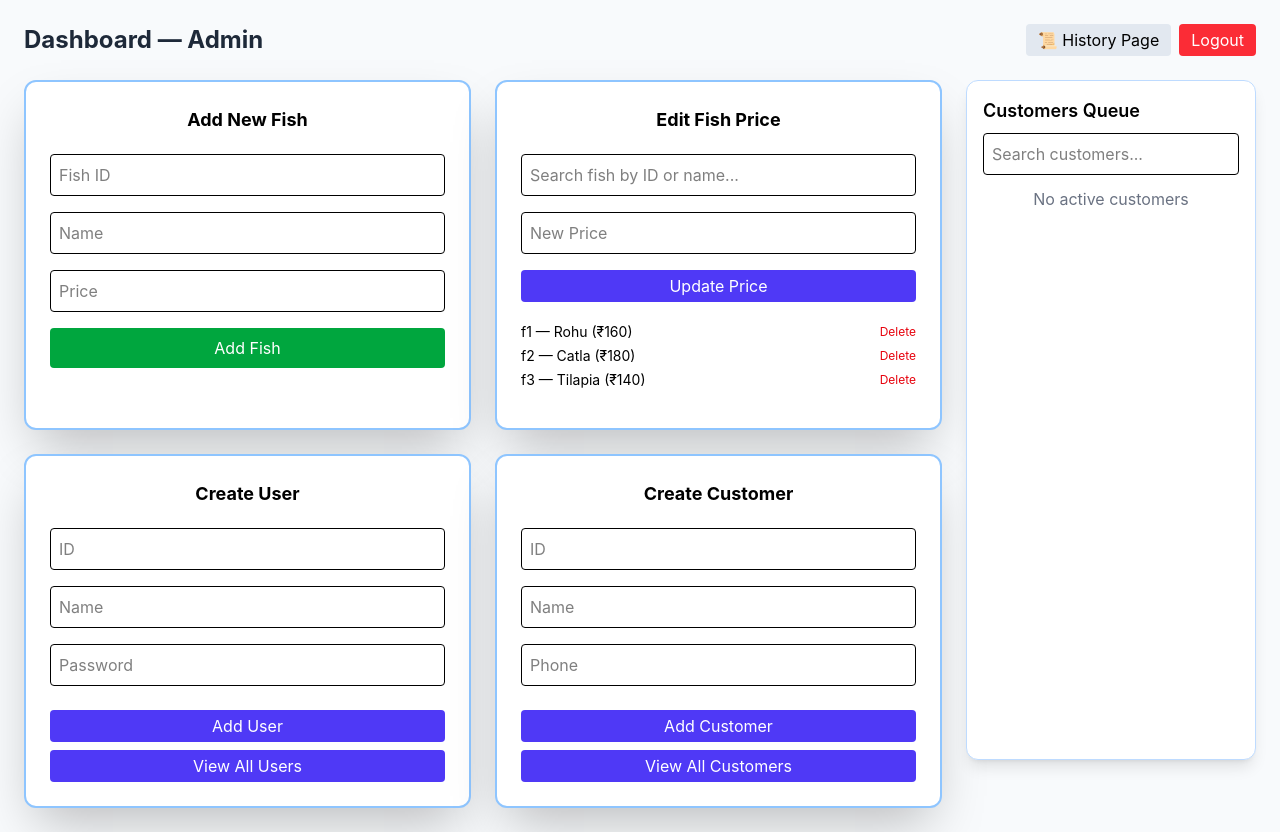
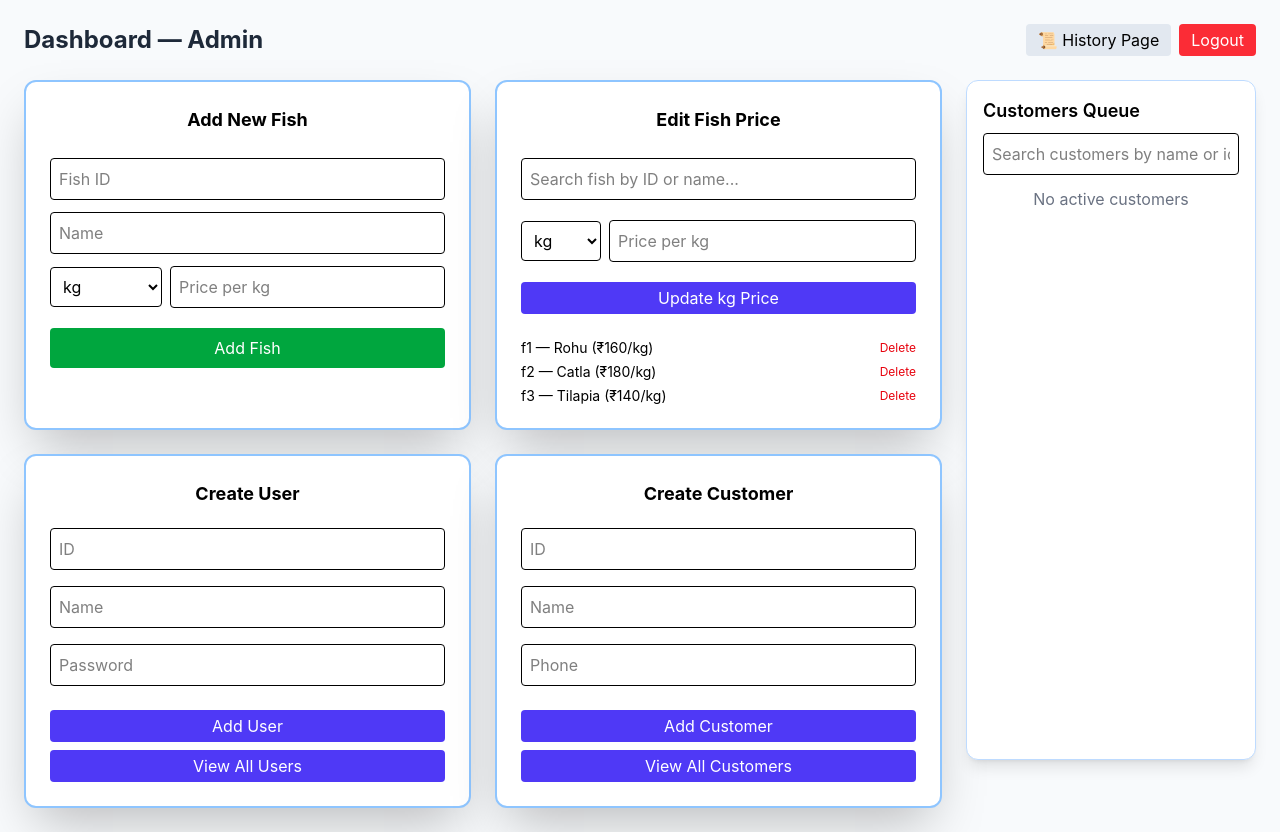
Before and after one commit to pranavtss/billingSystem, a React (Vite) app: page /admin in a window 1280 px wide. Built offline with nearby package versions, Linux system fonts and the light colour scheme.

Commit message:
added extra quantity box with kg

```diff
--- a/src/App.jsx
+++ b/src/App.jsx
@@ -94,19 +94,51 @@ export default function App() {
 
   // Add fish
   function addFish(fish) {
-    if (!fish.id || !fish.name || (fish.price === undefined || fish.price === "")) return { ok:false, msg:"Provide id,name,price" };
+    if (!fish.id || !fish.name) return { ok:false, msg:"Provide id and name" };
     if (data.fishes.find((f) => f.id === fish.id)) return { ok:false, msg:"Fish id exists" };
-  const next = { ...data, fishes: [...data.fishes, { ...fish, price: Number(fish.price) }] };
-  setData(next);
-  saveData(next);
-  return { ok:true };
+    // If unit is kg, price per kg is required
+    const unit = fish.unit || 'kg';
+    if (unit === 'kg' && (fish.price === undefined || fish.price === "")) return { ok:false, msg:"Provide price per kg for kg unit" };
+    // default boxPrice to 0 when not provided
+    const boxPriceNum = fish.boxPrice === undefined || fish.boxPrice === "" ? 0 : Number(fish.boxPrice);
+    const priceNum = fish.price === undefined || fish.price === "" ? 0 : Number(fish.price);
+    const nextFish = { ...fish, unit, price: priceNum, boxPrice: boxPriceNum };
+    const next = { ...data, fishes: [...data.fishes, nextFish] };
+    setData(next);
+    saveData(next);
+    return { ok:true };
   }
 
   // Edit fish rate by id or name
-  function editFishPrice(identifier, price) {
+  function editFishPrice(identifier, price, unit = 'kg') {
     if (!identifier || price === undefined || price === "") return { ok:false, msg:"Provide identifier & price" };
     const fishes = data.fishes.map((f) => {
-      if (f.id === identifier || f.name.toLowerCase() === String(identifier).toLowerCase()) return { ...f, price: Number(price) };
+      if (f.id === identifier || f.name.toLowerCase() === String(identifier).toLowerCase()) {
+          if (unit === 'box') return { ...f, boxPrice: Number(price) };
+          if (unit === 'both') return { ...f, price: Number(price), boxPrice: Number(price) };
+          return { ...f, price: Number(price) };
+        }
+      return f;
+    });
+    setData({ ...data, fishes });
+    return { ok:true };
+  }
+
+  // Edit both kg and box prices in one atomic update
+  function editFishPrices(identifier, kgPrice, boxPrice) {
+    if (!identifier) return { ok:false, msg: "Provide identifier" };
+    // Allow empty strings to mean "leave unchanged"; convert provided values
+    const hasKg = kgPrice !== undefined && String(kgPrice) !== "";
+    const hasBox = boxPrice !== undefined && String(boxPrice) !== "";
+    if (!hasKg && !hasBox) return { ok:false, msg: "Provide at least one price" };
+    const fishes = data.fishes.map((f) => {
+      if (f.id === identifier || f.name.toLowerCase() === String(identifier).toLowerCase()) {
+        return {
+          ...f,
+          price: hasKg ? Number(kgPrice) : f.price,
+          boxPrice: hasBox ? Number(boxPrice) : (f.boxPrice === undefined ? 0 : f.boxPrice)
+        };
+      }
       return f;
     });
     setData({ ...data, fishes });
@@ -114,7 +146,7 @@ export default function App() {
   }
 
   // User adds a purchase -> goes into pending[customerId] (multiple items allowed)
-  function addPurchase({ userId, customerId, fishId, qty, priceOverride }) {
+  function addPurchase({ userId, customerId, fishId, qty, unit = 'kg', priceOverride }) {
     if (!userId || !customerId || !fishId || !qty) return { ok:false, msg:"Provide user,customer,fish,qty" };
     // Try to find fish by id (string/number), then by name (case-insensitive), and trim whitespace
     const fishKey = String(fishId).trim();
@@ -127,10 +159,19 @@ export default function App() {
       fish = data.fishes.find((f) => Number(f.id) === Number(fishKey));
     }
     if (!fish) return { ok:false, msg:"Fish not found" };
-    const price = priceOverride !== undefined && priceOverride !== "" ? Number(priceOverride) : Number(fish.price);
+    let price;
+    if (priceOverride !== undefined && priceOverride !== "") {
+      price = Number(priceOverride);
+    } else {
+      if (unit === 'box') {
+        price = Number(fish.boxPrice === undefined || fish.boxPrice === null ? 0 : fish.boxPrice);
+      } else {
+        price = Number(fish.price === undefined || fish.price === null ? 0 : fish.price);
+      }
+    }
     const pending = { ...data.pending };
     if (!pending[customerId]) pending[customerId] = { customerId, items: [] };
-    pending[customerId].items.push({ id: Date.now().toString(), userId, fishId, qty: Number(qty), price });
+  pending[customerId].items.push({ id: Date.now().toString(), userId, fishId, qty: Number(qty), price, unit });
     setData({ ...data, pending });
     return { ok:true };
   }
@@ -175,6 +216,7 @@ export default function App() {
             addCustomer={addCustomer}
             addFish={addFish}
             editFishPrice={editFishPrice}
+            editFishPrices={editFishPrices}
             addPurchase={addPurchase}
             submitPendingBill={submitPendingBill}
             pendingTotal={pendingTotal}
--- a/src/components/CustomerBillModal.jsx
+++ b/src/components/CustomerBillModal.jsx
@@ -14,14 +14,16 @@ export default function CustomerBillModal({ open, onClose, pending, fishes, tota
                     {pending && pending.items && pending.items.length > 0 ? pending.items.map((it, idx) => {
                         const fish = fishes.find(f => f.id === it.fishId) || { name: it.fishId };
                         const total = it.qty * it.price;
+                        const unit = it.unit || 'kg';
+                        const unitLabel = unit === 'box' ? 'box' : 'kg';
                         return (
                             <div key={it.id} className="flex justify-between items-center border p-2 rounded mb-2">
                                 <div>
-                                    <div className="font-medium">{fish.name} — {it.qty} kg</div>
+                                    <div className="font-medium">{fish.name} — {it.qty} {unitLabel}</div>
                                     <div className="text-xs text-gray-500">By: {it.userId}</div>
                                 </div>
                                 <div className="flex items-center gap-2">
-                                    <div className="text-sm font-semibold">₹ {it.price}/kg - ₹ {total}</div>
+                                    <div className="text-sm font-semibold">₹ {it.price}/{unitLabel} - ₹ {total}</div>
                                     <EditButton onClick={() => setEditItem({ ...it, fishName: fish.name })} />
                                     <DeleteButton onClick={() => onDeleteItem && onDeleteItem(it.id)} />
                                 </div>
--- a/src/containers/AddFishContainer.jsx
+++ b/src/containers/AddFishContainer.jsx
@@ -2,11 +2,26 @@ import React from "react";
 
 export default function AddFishContainer({ newFish, setNewFish, handleAddFish }) {
     return (
-        <div className="bg-white rounded-xl shadow-2xl border-2 border-blue-300 p-6 w-full max-w-md mx-auto flex flex-col gap-2 h-[350px]">
+    <div className="bg-white rounded-xl shadow-2xl border-2 border-blue-300 p-6 w-full max-w-md mx-auto flex flex-col gap-3 h-[350px]">
             <h3 className="font-bold mb-3 text-lg text-center">Add New Fish</h3>
-            <input placeholder="Fish ID" className="w-full border p-2 mb-2 rounded" value={newFish.id} onChange={e => setNewFish(f => ({ ...f, id: e.target.value }))} />
-            <input placeholder="Name" className="w-full border p-2 mb-2 rounded" value={newFish.name} onChange={e => setNewFish(f => ({ ...f, name: e.target.value }))} />
-            <input placeholder="Price" className="w-full border p-2 mb-2 rounded" value={newFish.price} onChange={e => setNewFish(f => ({ ...f, price: e.target.value }))} />
+            <input placeholder="Fish ID" className="w-full border p-2 rounded" value={newFish.id} onChange={e => setNewFish(f => ({ ...f, id: e.target.value }))} />
+            <input placeholder="Name" className="w-full border p-2 rounded" value={newFish.name} onChange={e => setNewFish(f => ({ ...f, name: e.target.value }))} />
+
+            <div className="flex gap-2 items-center mb-2">
+                <select className="w-28 border p-2 rounded" value={newFish.unit || 'kg'} onChange={e => setNewFish(f => ({ ...f, unit: e.target.value }))}>
+                    <option value="kg">kg</option>
+                    <option value="box">box</option>
+                </select>
+
+                { (newFish.unit === 'kg' || !newFish.unit) && (
+                    <input placeholder="Price per kg" className="flex-1 border p-2 rounded" value={newFish.price} onChange={e => setNewFish(f => ({ ...f, price: e.target.value }))} />
+                ) }
+
+                { newFish.unit === 'box' && (
+                    <input placeholder="Box price" className="flex-1 border p-2 rounded" value={newFish.boxPrice} onChange={e => setNewFish(f => ({ ...f, boxPrice: e.target.value }))} />
+                ) }
+            </div>
+
             <button className="w-full bg-green-600 text-white py-2 rounded hover:bg-green-700" onClick={handleAddFish}>Add Fish</button>
         </div>
     );
--- a/src/containers/CreateCustomerContainer.jsx
+++ b/src/containers/CreateCustomerContainer.jsx
@@ -2,7 +2,7 @@ import React from "react";
 
 export default function CreateCustomerContainer({ newCustomer, setNewCustomer, handleAddCustomer, navigate }) {
   return (
-    <div className="bg-white rounded-xl shadow-2xl border-2 border-blue-300 p-6 w-full max-w-md mx-auto flex flex-col gap-2">
+  <div className="bg-white rounded-xl shadow-2xl border-2 border-blue-300 p-6 w-full max-w-md mx-auto flex flex-col gap-2">
       <h3 className="font-bold mb-3 text-lg text-center">Create Customer</h3>
       <input placeholder="ID" className="w-full border p-2 rounded mb-2" value={newCustomer.id} onChange={e => setNewCustomer({ ...newCustomer, id: e.target.value })} />
       <input placeholder="Name" className="w-full border p-2 rounded mb-2" value={newCustomer.name} onChange={e => setNewCustomer({ ...newCustomer, name: e.target.value })} />
--- a/src/containers/CreateUserContainer.jsx
+++ b/src/containers/CreateUserContainer.jsx
@@ -10,7 +10,7 @@ export default function CreateUserContainer({
 }) {
   const navigate = useNavigate();
   return (
-    <div className="bg-white rounded-xl shadow-2xl border-2 border-blue-300 p-6 w-full max-w-md mx-auto flex flex-col gap-2">
+  <div className="bg-white rounded-xl shadow-2xl border-2 border-blue-300 p-6 w-full max-w-md mx-auto flex flex-col gap-2">
       <h3 className="font-bold mb-3 text-lg text-center">Create User</h3>
       <input
         placeholder="ID"
--- a/src/containers/EditFishPriceContainer.jsx
+++ b/src/containers/EditFishPriceContainer.jsx
@@ -1,22 +1,48 @@
-import React from "react";
+import React, { useState } from "react";
 import SearchBarForUpdate from "../components/SearchBarForUpdate";
 
-export default function EditFishPriceContainer({ fishIdentifier, setFishIdentifier, priceInput, setPriceInput, handleEditFishPrice, fishes, deleteFish }) {
+export default function EditFishPriceContainer({ fishIdentifier, setFishIdentifier, priceInput, setPriceInput, boxPriceInput, setBoxPriceInput, handleEditFishPrice, fishes, deleteFish }) {
+  const [unit, setUnit] = useState('kg');
   return (
-    <div className="bg-white rounded-xl shadow-2xl border-2 border-blue-300 p-6 w-full max-w-md mx-auto flex flex-col gap-2 h-[350px]">
+  <div className="bg-white rounded-xl shadow-2xl border-2 border-blue-300 p-6 w-full max-w-md mx-auto flex flex-col gap-3 h-[350px]">
       <h3 className="font-bold mb-3 text-lg text-center">Edit Fish Price</h3>
-      <SearchBarForUpdate options={fishes.map(f => ({ value: `${f.id}`, label: `${f.id} - ${f.name} (₹${f.price})` }))} value={fishIdentifier} onChange={setFishIdentifier} placeholder="Search fish by ID or name..." />
-      <input placeholder="New Price" className="w-full border p-2 rounded mt-2" value={priceInput} onChange={e => setPriceInput(e.target.value)} />
-      <button className="mt-2 px-3 py-1 bg-indigo-600 text-white rounded hover:bg-indigo-700 " onClick={handleEditFishPrice}>Update Price</button>
+      <SearchBarForUpdate
+        options={fishes.map((f) => {
+          const perKg = f.price !== undefined && f.price !== null ? `₹${f.price}/kg` : "";
+          const perBox = f.boxPrice !== undefined && f.boxPrice !== null ? `₹${f.boxPrice}/box` : "";
+          const priceLabel = [perKg, perBox].filter(Boolean).join(" | ");
+          return { value: `${f.id}`, label: `${f.id} - ${f.name}${priceLabel ? ` (${priceLabel})` : ""}` };
+        })}
+        value={fishIdentifier}
+        onChange={setFishIdentifier}
+        placeholder="Search fish by ID or name..."
+      />
+      <div className="flex gap-2 mt-2 items-center">
+        <select className="w-20 border p-2 rounded" value={unit} onChange={e => setUnit(e.target.value)}>
+          <option value="kg">kg</option>
+          <option value="box">box</option>
+        </select>
+        {unit === 'kg' ? (
+          <input placeholder="Price per kg" className="flex-1 border p-2 rounded" value={priceInput} onChange={e => setPriceInput(e.target.value)} />
+        ) : (
+          <input placeholder="Box price" className="flex-1 border p-2 rounded" value={boxPriceInput} onChange={e => setBoxPriceInput(e.target.value)} />
+        )}
+      </div>
+      <button className="mt-2 px-3 py-1 bg-indigo-600 text-white rounded hover:bg-indigo-700 " onClick={() => handleEditFishPrice(priceInput, boxPriceInput)}>{unit === 'kg' ? 'Update kg Price' : 'Update box Price'}</button>
       <div className="overflow-y-auto max-h-48 h-[120px]">
-      <ul className="mt-3 space-y-1 text-sm">
-        {fishes.map(f => (
-          <li key={f.id} className="flex justify-between items-center">
-            <span>{f.id} — {f.name} (₹{f.price})</span>
-            <button className="text-red-600 text-xs hover:underline" onClick={() => deleteFish(f.id)}>Delete</button>
-          </li>
-        ))}
-      </ul>
+        <ul className="mt-3 space-y-1 text-sm">
+          {fishes.map((f) => {
+            const perKg = f.price !== undefined && f.price !== null ? `₹${f.price}/kg` : null;
+            const perBox = f.boxPrice !== undefined && f.boxPrice !== null ? `₹${f.boxPrice}/box` : null;
+            const parts = [perKg, perBox].filter(Boolean).join(" • ");
+            return (
+              <li key={f.id} className="flex justify-between items-center">
+                <span>{f.id} — {f.name}{parts ? ` (${parts})` : ""}</span>
+                <button className="text-red-600 text-xs hover:underline" onClick={() => deleteFish(f.id)}>Delete</button>
+              </li>
+            );
+          })}
+        </ul>
       </div>
     </div>
   );
--- a/src/pages/Admin.jsx
+++ b/src/pages/Admin.jsx
@@ -1,6 +1,7 @@
-import { useState } from "react";
+import { useState, useEffect } from "react";
 import { useNavigate } from "react-router-dom";
 import Logout from "../components/Logout";
+import Card from "../components/Card";
 import SearchBar from "../components/SearchBar";
 import CustomerQueue from "../components/CustomerQueue";
 import AddFishContainer from "../containers/AddFishContainer";
@@ -15,6 +16,7 @@ export default function Admin({
   addCustomer,
   addFish,
   editFishPrice,
+  editFishPrices,
   submitPendingBill,
   pendingTotal,
   deleteUser,
@@ -30,9 +32,26 @@ export default function Admin({
   const [search, setSearch] = useState("");
   const [fishIdentifier, setFishIdentifier] = useState("");
   const [priceInput, setPriceInput] = useState("");
-  const [newFish, setNewFish] = useState({ id: "", name: "", price: "" });
+  const [boxPriceInput, setBoxPriceInput] = useState("");
+  const [newFish, setNewFish] = useState({ id: "", name: "", price: "", unit: "kg", boxPrice: "" });
 
   // ------------ HANDLERS ------------
+
+  // Prefill price inputs when a fish is selected from the search box
+  useEffect(() => {
+    if (!fishIdentifier) {
+      setPriceInput("");
+      setBoxPriceInput("");
+      return;
+    }
+    const ident = fishIdentifier.includes(" - ") ? fishIdentifier.split(" - ")[0] : fishIdentifier;
+    const fish = data.fishes.find((f) => String(f.id) === String(ident) || f.name.toLowerCase() === String(ident).toLowerCase());
+    if (fish) {
+      setPriceInput(fish.price !== undefined && fish.price !== null ? String(fish.price) : "");
+      setBoxPriceInput(fish.boxPrice !== undefined && fish.boxPrice !== null ? String(fish.boxPrice) : "");
+    }
+  }, [fishIdentifier, data.fishes]);
+
   function handleAddUser() {
     const res = addUser({ ...newUser, role: "user" });
     if (!res.ok) return alert(res.msg);
@@ -49,22 +68,25 @@ export default function Admin({
   function handleAddFish() {
     const res = addFish(newFish);
     if (!res.ok) return alert(res.msg);
-    setNewFish({ id: "", name: "", price: "" });
+    setNewFish({ id: "", name: "", price: "", unit: "kg", boxPrice: "" });
   }
 
-  function handleEditFishPrice() {
-    if (!fishIdentifier || priceInput === "") return alert("Enter fish ID/name and price");
+  function handleEditFishPrice(priceVal, boxPriceVal) {
+    if (!fishIdentifier || (priceVal === "" && boxPriceVal === "")) return alert("Enter fish ID/name and at least one price");
     const ident = fishIdentifier.includes(" - ") ? fishIdentifier.split(" - ")[0] : fishIdentifier;
-    const res = editFishPrice(ident, priceInput);
-    if (!res.ok) return alert(res.msg);
+    // Use atomic update to avoid race conditions
+    const res = editFishPrices ? editFishPrices(ident, priceVal, boxPriceVal) : editFishPrice && editFishPrice(ident, priceVal, 'both');
+    if (!res || !res.ok) return alert(res ? res.msg : "Update failed");
     setFishIdentifier("");
     setPriceInput("");
+    setBoxPriceInput("");
   }
 
   function handleSubmitAndPrint(customerId) {
     const res = submitPendingBill(customerId, null, false);
     if (!res.ok) return alert(res.msg);
-    alert("Submitted and moved to history");
+    // Removed user-facing alert to avoid intrusive popups; action succeeds silently
+    console.debug("Submitted and moved to history", res.entry);
   }
 
   const filteredCustomers = search
@@ -113,6 +135,8 @@ export default function Admin({
               setFishIdentifier={setFishIdentifier}
               priceInput={priceInput}
               setPriceInput={setPriceInput}
+              boxPriceInput={boxPriceInput}
+              setBoxPriceInput={setBoxPriceInput}
               handleEditFishPrice={handleEditFishPrice}
               fishes={data.fishes}
               deleteFish={deleteFish}
@@ -139,34 +163,21 @@ export default function Admin({
 
         {/* RIGHT SIDE — Customer Queue Sidebar */}
         <div className="bg-white rounded-xl shadow-lg p-4 border border-blue-200 sticky top-4 max-h-[85vh] overflow-x-hidden w-full">
-
           <h2 className="text-lg font-semibold mb-2">Customers Queue</h2>
 
+          <div className="mt-2">
             <SearchBar
               value={search}
               onChange={setSearch}
-            placeholder="Search customers..."
+              placeholder="Search customers by name or id..."
             />
             <CustomerQueue
               customers={filteredCustomers}
               pending={data.pending}
               pendingTotal={pendingTotal}
-            onSubmit={handleSubmitAndPrint}
-            onDeleteCustomer={(id) => {
-              if (window.confirm("Delete this bill for customer?")) {
-                const pending = { ...data.pending };
-                delete pending[id];
-                setData({ ...data, pending });
-              }
-            }}
-            onUpdateCustomer={(customer) => {
-              setEditBillCustomerId(customer.id);
-              setEditBillOpen(true);
-            }}
               fishes={data.fishes}
-            users={data.users}
-            setData={setData}
-            data={data}
+              onSubmit={(cid) => handleSubmitAndPrint(cid)}
+              onView={(cid) => { setEditBillCustomerId(cid); setEditBillOpen(true); }}
             />
           </div>
           </div>
@@ -192,5 +203,6 @@ export default function Admin({
         }}
       />
   </div>
+  </div>
   );
 }
--- a/src/pages/User.jsx
+++ b/src/pages/User.jsx
@@ -10,19 +10,22 @@ export default function User({ data, addPurchase }) {
   const [customerId, setCustomerId] = useState("");
   const [fishId, setFishId] = useState("");
   const [qty, setQty] = useState("");
+  const [unit, setUnit] = useState('kg');
 
 
   function handleAdd() {
     // resolve fish id from either the legacy dropdown value (fishId) or the new search box (fishIdentifier)
     const resolvedFishId = fishId || fishIdentifier;
     if (!customerId || !resolvedFishId || !qty) return alert("Fill customer, fish and qty");
-    const res = addPurchase({ userId, customerId, fishId: resolvedFishId, qty });
-    if (!res.ok) return alert(res.msg || "Failed");
+    const res = addPurchase({ userId, customerId, fishId: resolvedFishId, qty, unit });
     // clear both possible inputs
     setFishId("");
     setFishIdentifier("");
+    if (!res.ok) return alert(res.msg || "Failed");
     setQty("");
-    alert("Added to pending (admin will finalize)");
+    setUnit('kg');
+    // Removed alert popup; keep a console message for debug
+    console.debug("Added to pending for customer", customerId, "fish", resolvedFishId, "unit", unit);
   }
 
   return (
@@ -48,18 +51,24 @@ export default function User({ data, addPurchase }) {
           <SearchBarForUpdate
             options={data.fishes.map((f) => ({
               value: `${f.id}`,
-              label: `${f.id} - ${f.name} (₹${f.price})`,
+              label: `${f.id} - ${f.name}${(f.price !== undefined && f.price !== null) || (f.boxPrice !== undefined && f.boxPrice !== null) ? ` (${f.price ? `₹${f.price}/kg` : ''}${f.price && f.boxPrice ? ' • ' : ''}${f.boxPrice ? `₹${f.boxPrice}/box` : ''})` : ''}`,
             }))}
             value={fishIdentifier}
             onChange={setFishIdentifier}
             placeholder="Search fish by ID or name..."
           />
-          <input
-            placeholder="Quantity (kg)"
-            className="w-full border p-2 mb-2 rounded"
-            value={qty}
-            onChange={(e) => setQty(e.target.value)}
-          />
+          <div className="flex gap-2">
+            <input
+              placeholder={`Quantity (${unit})`}
+              className="flex-1 border p-2 mb-2 rounded"
+              value={qty}
+              onChange={(e) => setQty(e.target.value)}
+            />
+            <select className="w-28 border p-2 mb-2 rounded" value={unit} onChange={e => setUnit(e.target.value)}>
+              <option value="kg">kg</option>
+              <option value="box">box</option>
+            </select>
+          </div>
           <button
             className="w-full bg-green-600 text-white py-2 rounded hover:bg-green-700"
             onClick={handleAdd}
@@ -74,7 +83,7 @@ export default function User({ data, addPurchase }) {
               <tr className="bg-slate-100">
                 <th className="py-1 px-2 text-left border-r">Fish ID</th>
                 <th className="py-1 px-2 text-left border-r">Name</th>
-                <th className="py-1 px-2 text-left">Price/kg</th>
+                <th className="py-1 px-2 text-left">Price</th>
               </tr>
             </thead>
             <tbody>
@@ -84,7 +93,10 @@ export default function User({ data, addPurchase }) {
                   <tr key={f.id} className="border-b">
                     <td className="py-1 px-2 border-r">{f.id}</td>
                     <td className="py-1 px-2 border-r">{f.name}</td>
-                    <td className="py-1 px-2 font-medium text-indigo-700">₹ {f.price}</td>
+                    <td className="py-1 px-2 font-medium text-indigo-700">
+                      {f.price !== undefined && f.price !== null ? <div>₹ {f.price}/kg</div> : null}
+                      {f.boxPrice !== undefined && f.boxPrice !== null ? <div>₹ {f.boxPrice}/box</div> : null}
+                    </td>
                   </tr>
                 ))}
             </tbody>
```
Lines whose indentation alone changed are shown as unchanged.
